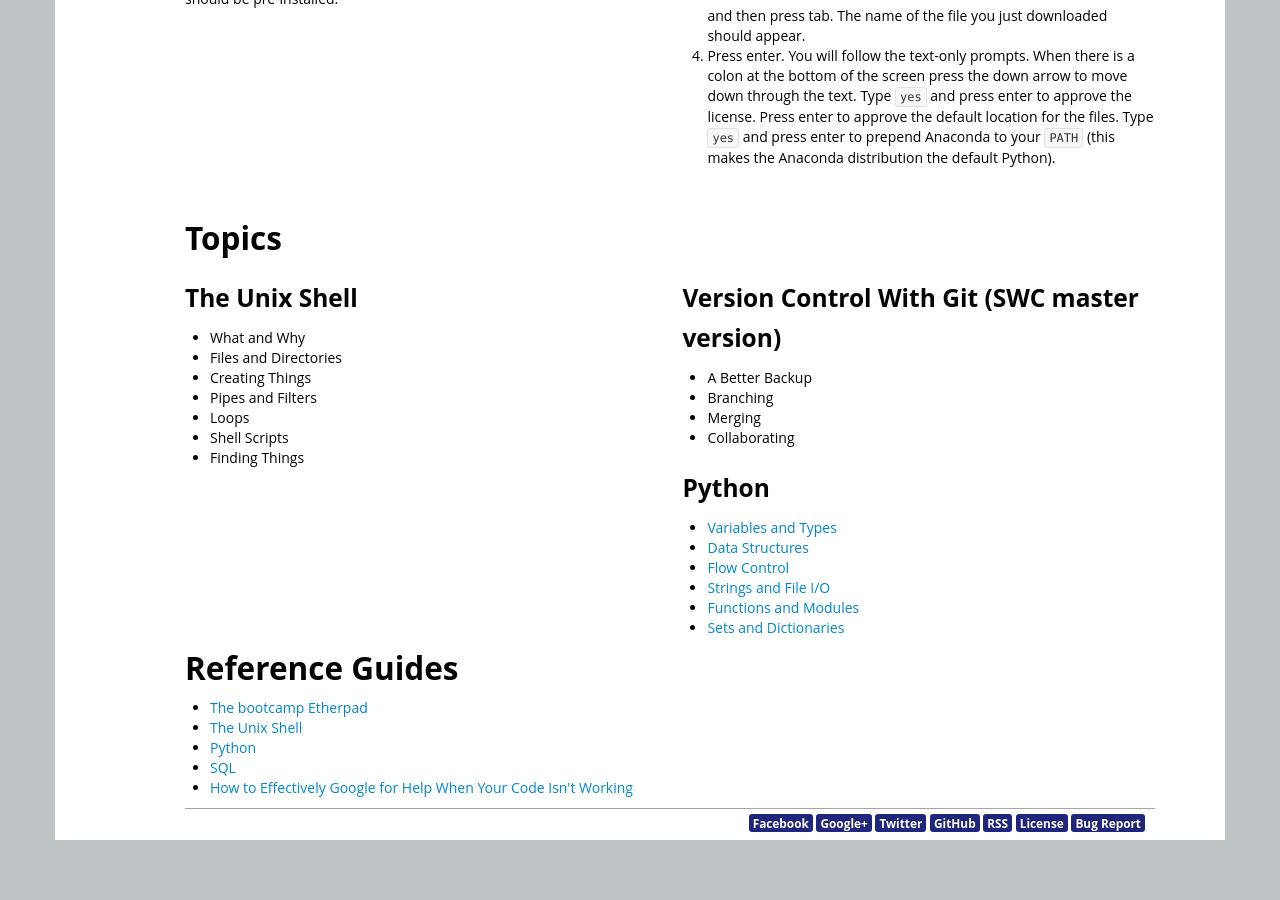
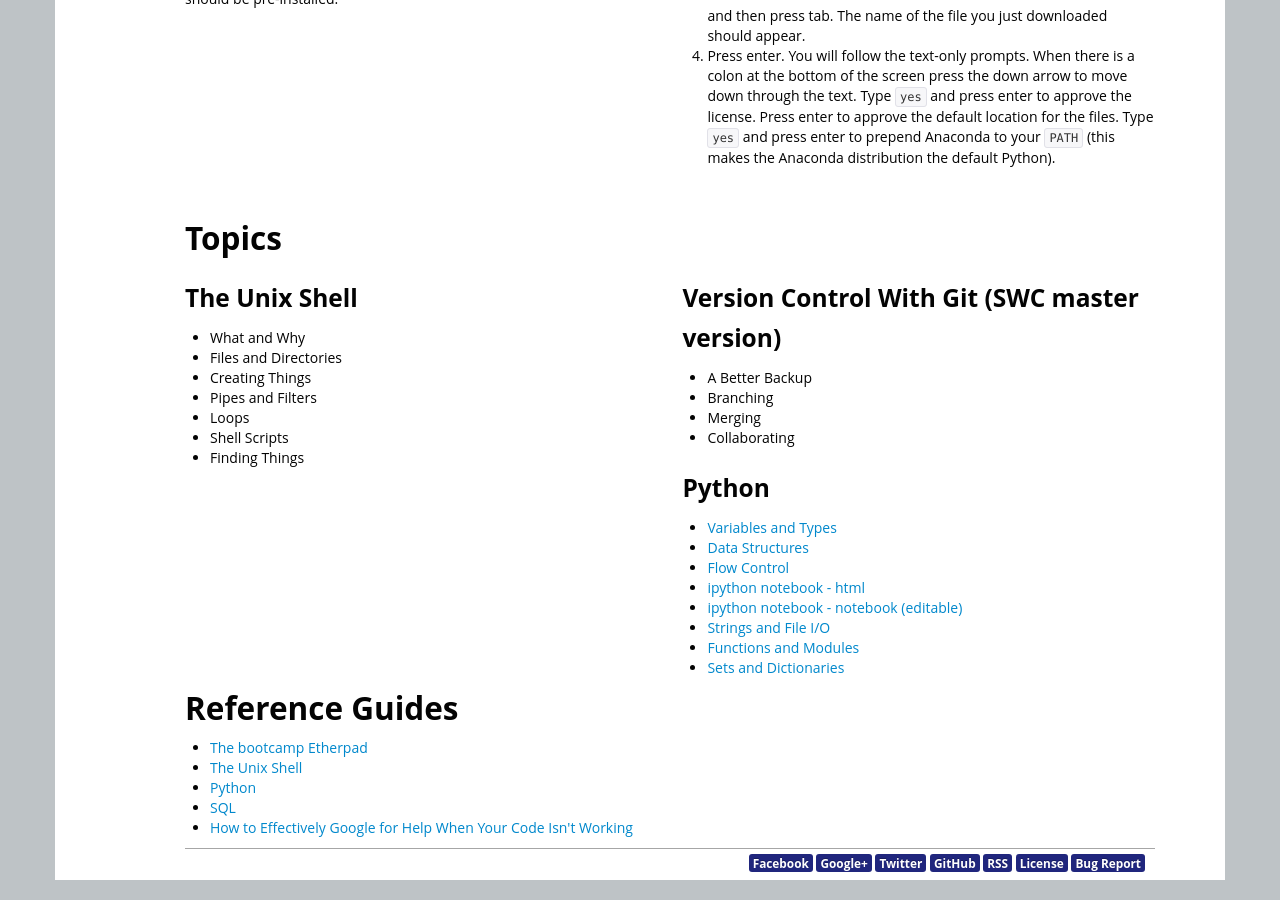
Before and after one commit to cavestruz/2014-06-24-ru, a Jekyll site: the page built from index.html, in a window 1280 px wide and 900 px high, scrolled down 2964 px. Built offline with Jekyll 4.4.1, drawn with Linux system fonts in a browser that asks for light colours; before the commit the page ends 3824 px from its top, so only the background shows below that.

Commit message:
Added links under day 1 to ipython notebook files

```diff
--- a/index.html
+++ b/index.html
@@ -179,6 +179,8 @@ raw: raw.github.com/swcarpentry/bc/gh-pages
 a></li>
         <li><a href="{{page.ipythonnotebook}}/{{page.raw}}/lessons/thw-python/flow-control/python_flow_control.ipynb">Flow
         Control</a>
+	<li><a href="./classfiles/Python intro.html"> ipython notebook - html </a>
+	<li><a href="./classfiles/Python intro.ipynb"> ipython notebook - notebook (editable) </a>
 </li>
         <li><a href="{{page.ipythonnotebook}}/{{page.raw}}/lessons/thw-python/strings-io/tutorial.ipynb">Strings
         and File I/O</a></li>
```
